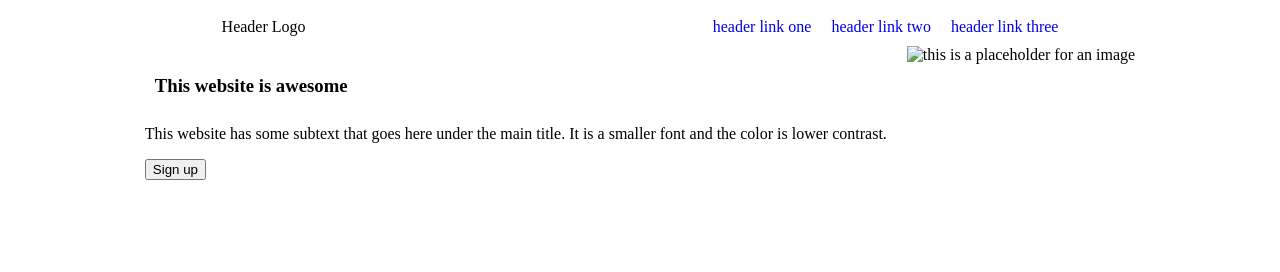
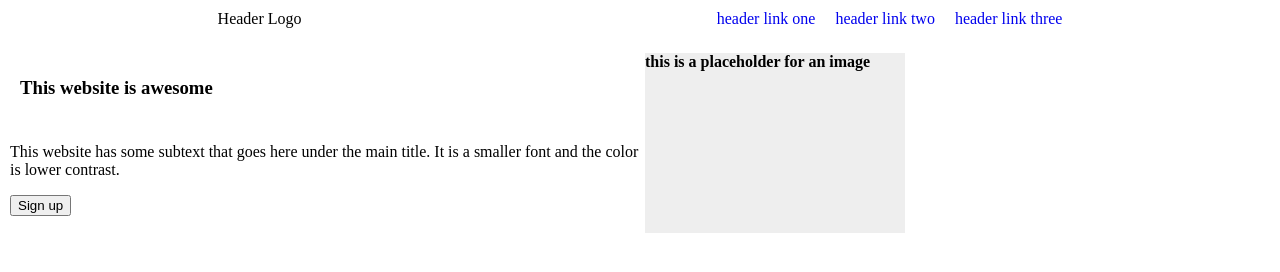
Before and after one commit to SoggyDoggie/landing-page, a plain HTML site: page index.html in a window 1280 px wide. Drawn offline with Linux system fonts and the light colour scheme.

Commit message:
Add basic layout for title content

```diff
--- a/index.html
+++ b/index.html
@@ -26,7 +26,7 @@
         </div>
 
         <div class = "top-main-image">
-            <img src="" alt="this is a placeholder for an image">
+            <h4>this is a placeholder for an image</h4>
         </div>
     </div>
 
--- a/style.css
+++ b/style.css
@@ -1,6 +1,8 @@
 body {
     display:flex;
     flex-direction: column;
+    height: 100vh;
+    margin: 0;
 }
 
 .header {
@@ -30,13 +32,39 @@ a{
 
 .top-main {
     display:flex;
-    gap: 20px;
-    justify-content: center;
+    justify-content: space-around;
+    padding: 10px;
 }
 
 .top-main-text {
+    display:flex;
+    flex-direction: column;
+    align-items: flex-start;
+    flex:1;
 
 }
+
+.header{
+    flex-wrap: wrap;
+}
+
+.descriptor {
+    flex-wrap: wrap;
+}
+
 .top-main-image {
+    margin-right:auto;
+    flex:1;
+}
 
+h4 {
+    background-color: #eee;
+    display: flex;
+    height: 180px;
+    margin: 5px;
+    width: 260px;
 }
+.top-main-image > h4 {
+    align-self: center;
+    text-align: center;
+}
```
